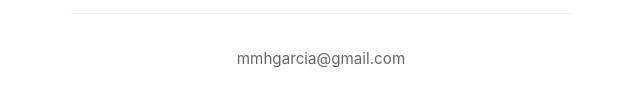
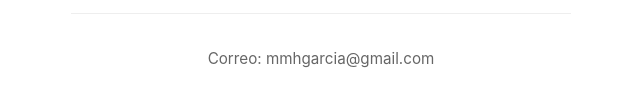
Before and after one commit to mmhgarcia/bdhv, a plain HTML site: page index.html in a window 1280 px wide. Shown: the part 601-708 px from the top of the page, 319-959 px from the left. Drawn offline with Linux system fonts and the light colour scheme.

Commit message:
Añade lbl correo

```diff
--- a/index.html
+++ b/index.html
@@ -116,7 +116,7 @@
     </div>
 
     <div class="contact">
-        <a href="mailto:mmhgarcia@gmail.com" class="email">mmhgarcia@gmail.com</a>
+        <a href="mailto:mmhgarcia@gmail.com" class="email">Correo: mmhgarcia@gmail.com</a>
     </div>
 </body>
 </html>
```
